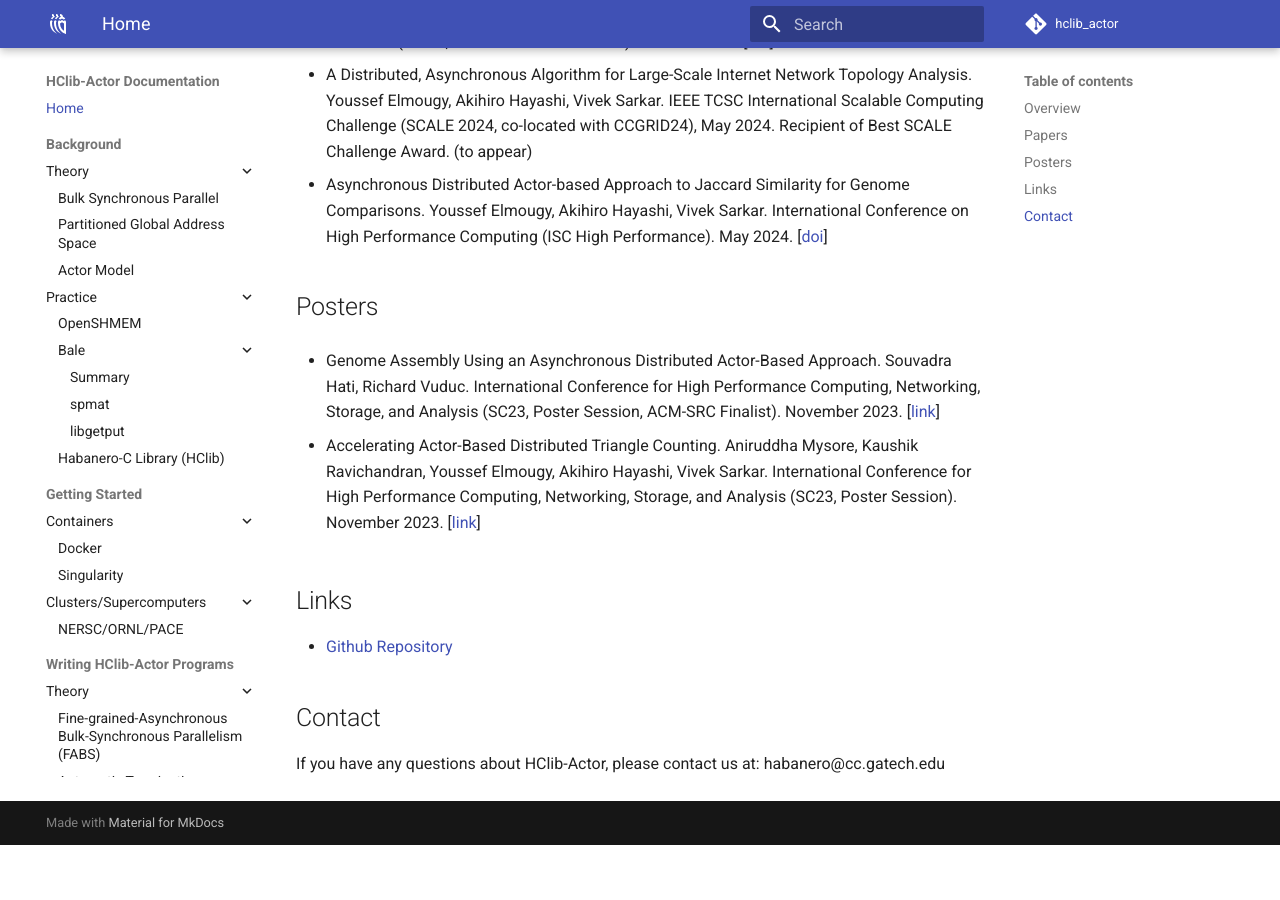
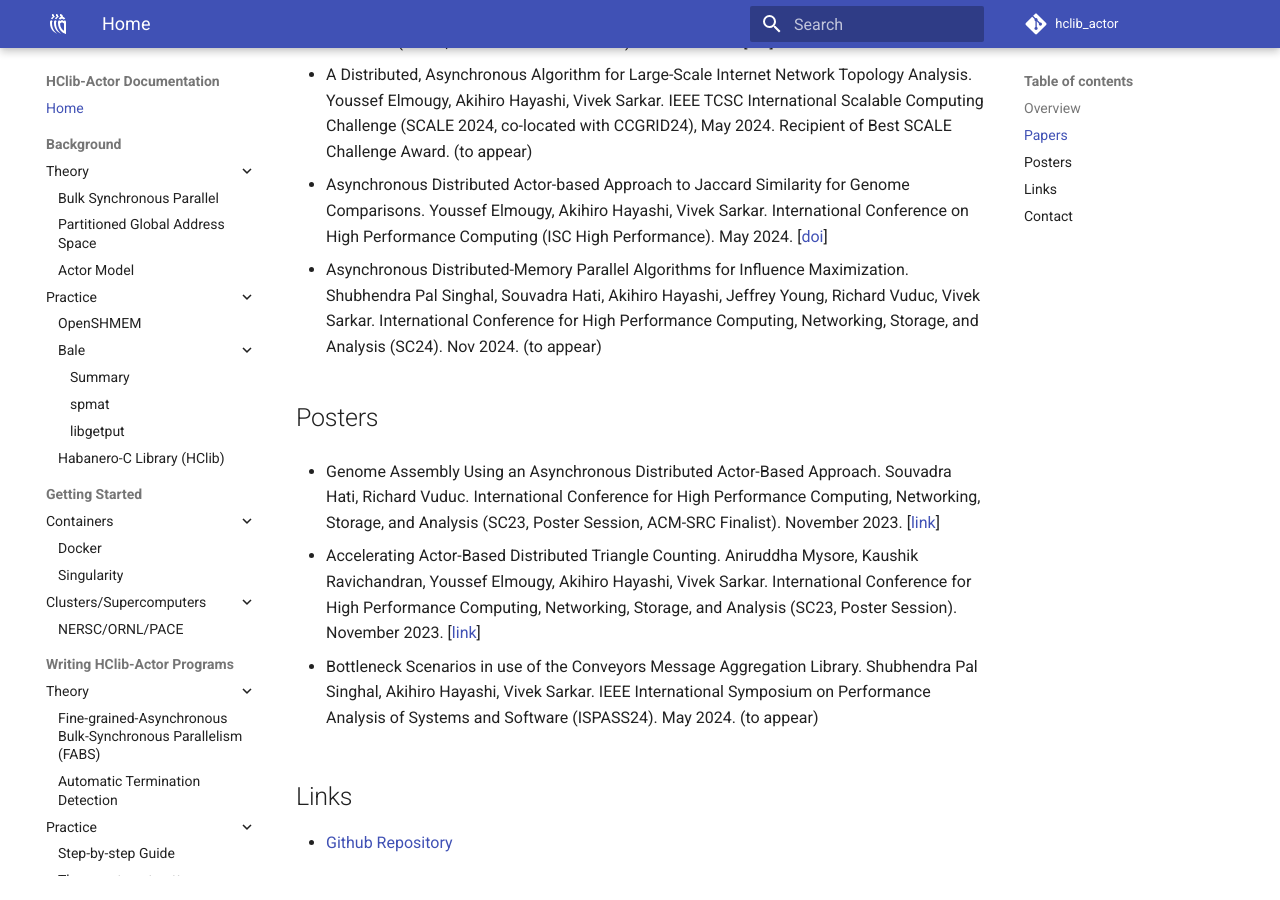
Before and after one commit to ahayashi/hclib-actor, an MkDocs documentation site: the page built from doc/markdowns/index.md, in a window 1280 px wide and 900 px high, scrolled down 709 px. Built offline with MkDocs 1.6.1 and Material for MkDocs 9.7.7, drawn with Linux system fonts in a browser that asks for light colours; comment, search, counter and statistics services are not loaded; before the commit the page ends 1554 px from its top, so only the background shows below that.

Commit message:
Update index.md

```diff
--- a/doc/markdowns/index.md
+++ b/doc/markdowns/index.md
@@ -15,12 +15,15 @@ This document describes an actor/selector-based C/C++ programming systems for di
 
 *  A Distributed, Asynchronous Algorithm for Large-Scale Internet Network Topology Analysis. Youssef Elmougy, Akihiro Hayashi, Vivek Sarkar. IEEE TCSC International Scalable Computing Challenge (SCALE 2024, co-located with CCGRID24), May 2024. Recipient of Best SCALE Challenge Award. (to appear)
 *  Asynchronous Distributed Actor-based Approach to Jaccard Similarity for Genome Comparisons. Youssef Elmougy, Akihiro Hayashi, Vivek Sarkar. International Conference on High Performance Computing (ISC High Performance). May 2024. [[doi](https://doi.org/10.23919/ISC.2024.10528922)]
+*  Asynchronous Distributed-Memory Parallel Algorithms for Influence Maximization. Shubhendra Pal Singhal, Souvadra Hati, Akihiro Hayashi, Jeffrey Young, Richard Vuduc, Vivek Sarkar. International Conference for High Performance Computing, Networking, Storage, and Analysis (SC24). Nov 2024. (to appear)
 
 ## Posters
 
 * Genome Assembly Using an Asynchronous Distributed Actor-Based Approach. Souvadra Hati, Richard Vuduc. International Conference for High Performance Computing, Networking, Storage, and Analysis (SC23, Poster Session, ACM-SRC Finalist). November 2023. [[link](https://sc23.supercomputing.org/proceedings/src_poster/src_poster_pages/spostg109.html)]
 
 * Accelerating Actor-Based Distributed Triangle Counting. Aniruddha Mysore, Kaushik Ravichandran, Youssef Elmougy, Akihiro Hayashi, Vivek Sarkar. International Conference for High Performance Computing, Networking, Storage, and Analysis (SC23, Poster Session). November 2023. [[link](https://sc23.supercomputing.org/proceedings/tech_poster/tech_poster_pages/rpost187.html)]
+
+* Bottleneck Scenarios in use of the Conveyors Message Aggregation Library. Shubhendra Pal Singhal, Akihiro Hayashi, Vivek Sarkar. IEEE International Symposium on Performance Analysis of Systems and Software (ISPASS24). May 2024. (to appear)
 
 
 ## Links
```
